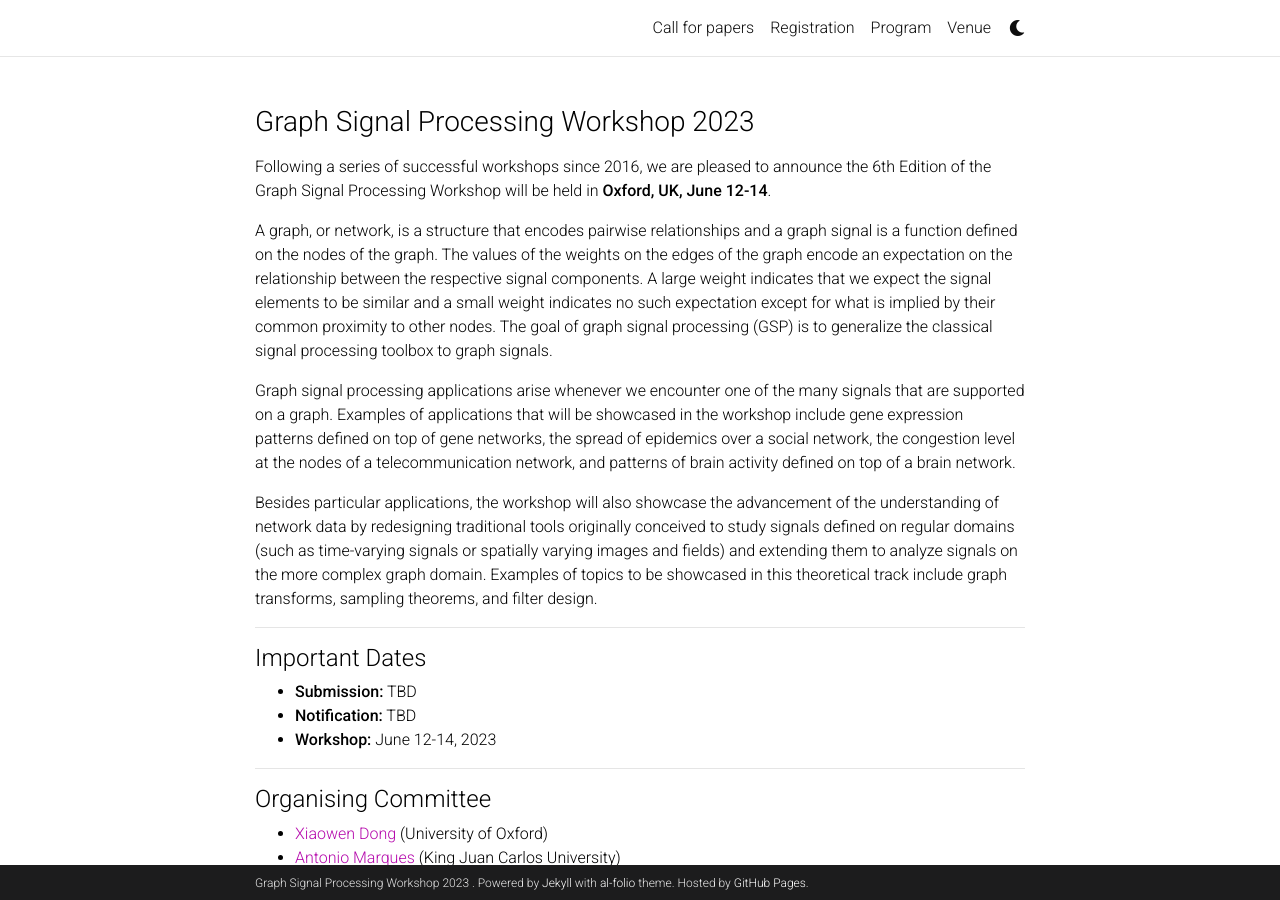
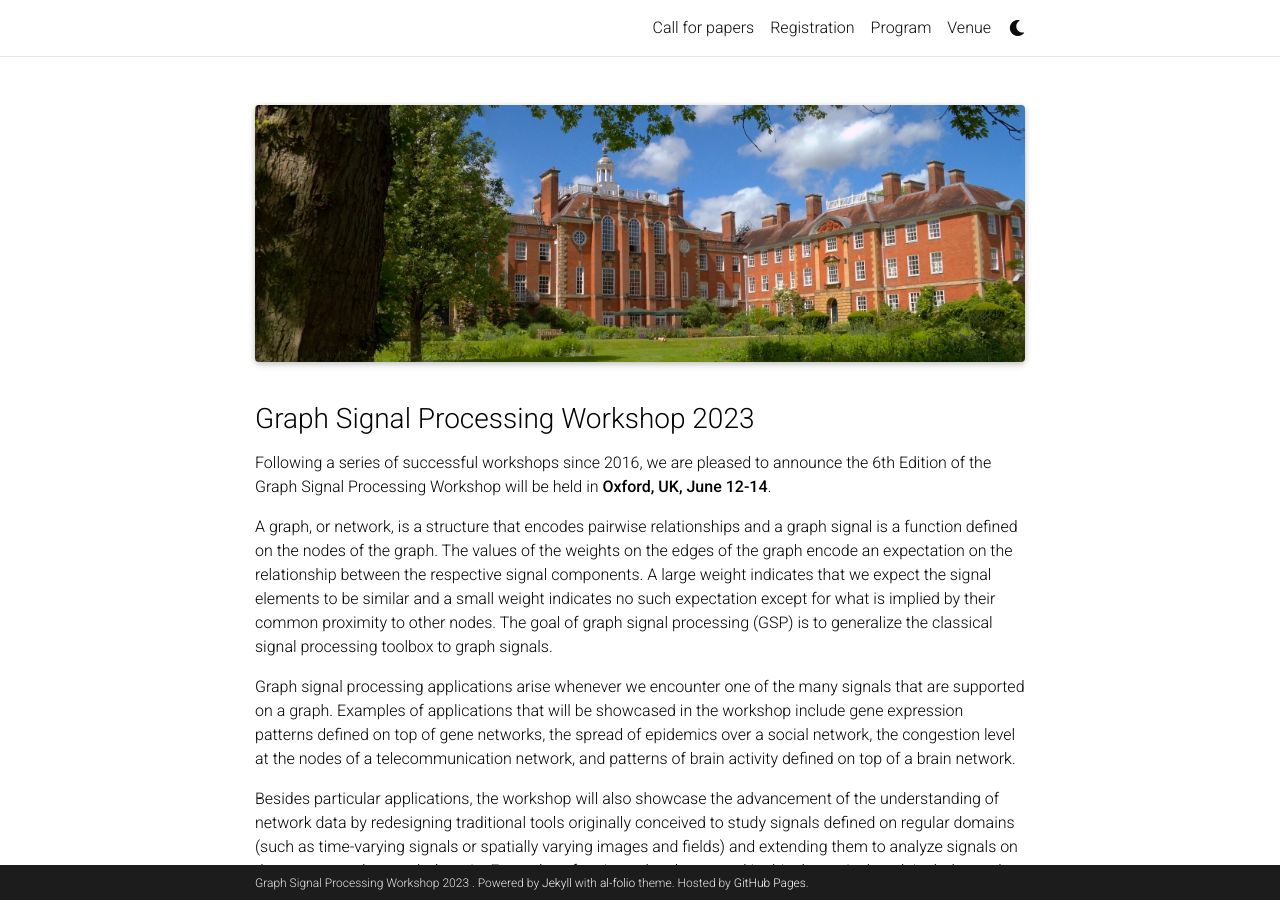
Before and after one commit to shreyasvinaya/gspworkshop2025.github.io, a Jekyll site: the page built from _pages/about.md, in a window 1280 px wide and 900 px high. Built offline with Jekyll 4.4.1, drawn with Linux system fonts in a browser that asks for light colours; full-size pictures stand in for the smaller copies a plugin makes; comment, search, counter and statistics services are not loaded; a style sheet for code colours, icons or effects is not loaded.

Commit message:
image on about page

```diff
--- a/_layouts/about.html
+++ b/_layouts/about.html
@@ -4,6 +4,19 @@
 
 <!-- about.html -->
       <div class="post">
+
+        <!-- Image at the top -->
+        {% if page.top_image -%}
+          {%- assign profile_image_path = page.top_image -%}
+          {%- assign profile_image_class = "img-fluid z-depth-1 rounded" -%}
+          {% include figure.html
+            path=profile_image_path
+            class=profile_image_class
+            alt=top_image_alt -%}
+
+          <br>
+        {%- endif %}
+
         <header class="post-header">
           <h3 class="post-title">
             {{site.first_name}}
```
Also changed, not shown: _pages/about.md (+3 -0 lines), _pages/call_for_papers.md (+1 -1 lines), assets/img/gsp23/LMH+from+the+Gardens_cropped.jpg (added).
